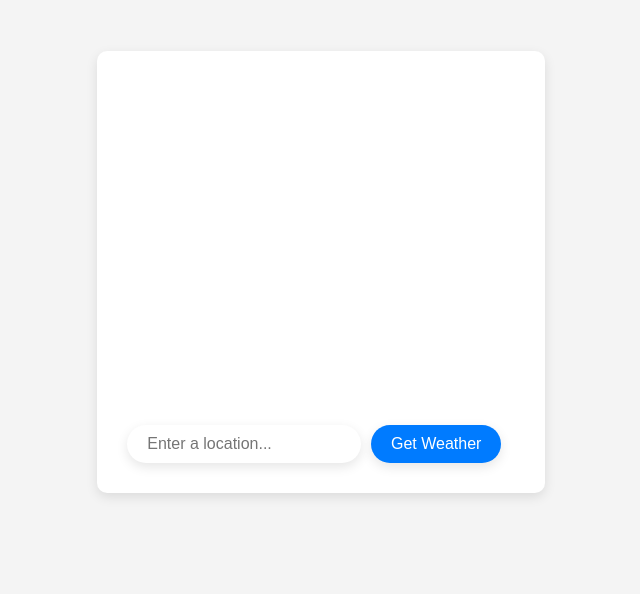
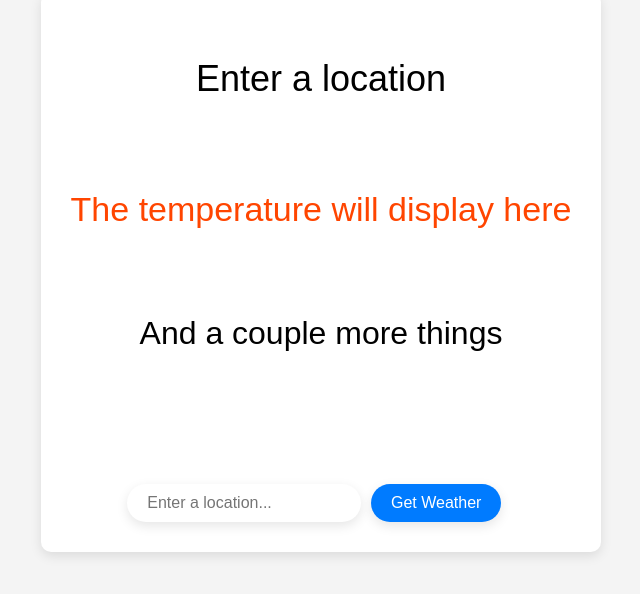
Before and after one commit to edreesfazel/weather, a plain HTML site: page index.html in a window 1280 px wide. Shown: the part 128-722 px from the top of the page, without its empty margins (319-959 px from the left). Drawn offline with Linux system fonts and the light colour scheme.

Commit message:
Initial dist subtree commit

```diff
--- a/index.html
+++ b/index.html
@@ -9,9 +9,9 @@
 </head>
 <body>
     <div class="container">
-        <p id="locationDisplay">  </p>
-        <p id="temperatureDisplay"> </p>
-        <p id="feelsLikeDisplay"></p>
+        <p id="locationDisplay">  Enter a location </p>
+        <p id="temperatureDisplay"> The temperature will display here</p>
+        <p id="feelsLikeDisplay"> And a couple more things </p>
         <div class="condition">
             <p id="conditionsDisplay"></p>
             <img id="conditionsImage" src="" >
--- a/main.js
+++ b/main.js
@@ -1 +1 @@
-(()=>{const t=document.getElementById("locationInput"),e=document.getElementById("locationDisplay"),n=document.getElementById("temperatureDisplay"),o=document.getElementById("feelsLikeDisplay"),c=document.getElementById("conditionsDisplay"),i=document.getElementById("conditionsImage");document.getElementById("getWeatherButton").addEventListener("click",(async function(){const r=`http://api.weatherapi.com/v1/current.json?key=1fc1165584224c2184e181414233010&q=${t.value}&aqi=no`;try{const t=await fetch(r);if(t.ok){const r=await t.json();e.textContent=r.location.name+", "+r.location.country,n.textContent="Temperature: "+r.current.temp_f+"°F",o.textContent="Feels like: "+r.current.feelslike_f+"°F",c.textContent="Conditions: "+r.current.condition.text,i.setAttribute("src","http:"+r.current.condition.icon),i.style.display="inline-block"}else console.error("Error fetching weather data: ",t.statusText)}catch(t){console.error("There was an error: ",t)}}))})();
+(()=>{const t=document.getElementById("locationInput"),e=document.getElementById("locationDisplay"),n=document.getElementById("temperatureDisplay"),o=document.getElementById("feelsLikeDisplay"),c=document.getElementById("conditionsDisplay"),i=document.getElementById("conditionsImage");document.getElementById("getWeatherButton").addEventListener("click",(async function(){const r=`http://api.weatherapi.com/v1/current.json?key=1fc1165584224c2184e181414233010&q=${t.value}&aqi=no`;try{const t=await fetch(r,{mode:"cors"});if(t.ok){const r=await t.json();e.textContent=r.location.name+", "+r.location.country,n.textContent="Temperature: "+r.current.temp_f+"°F",o.textContent="Feels like: "+r.current.feelslike_f+"°F",c.textContent="Conditions: "+r.current.condition.text,i.setAttribute("src","http:"+r.current.condition.icon),i.style.display="inline-block"}else console.error("Error fetching weather data: ",t.statusText)}catch(t){console.error("There was an error: ",t)}}))})();
```
